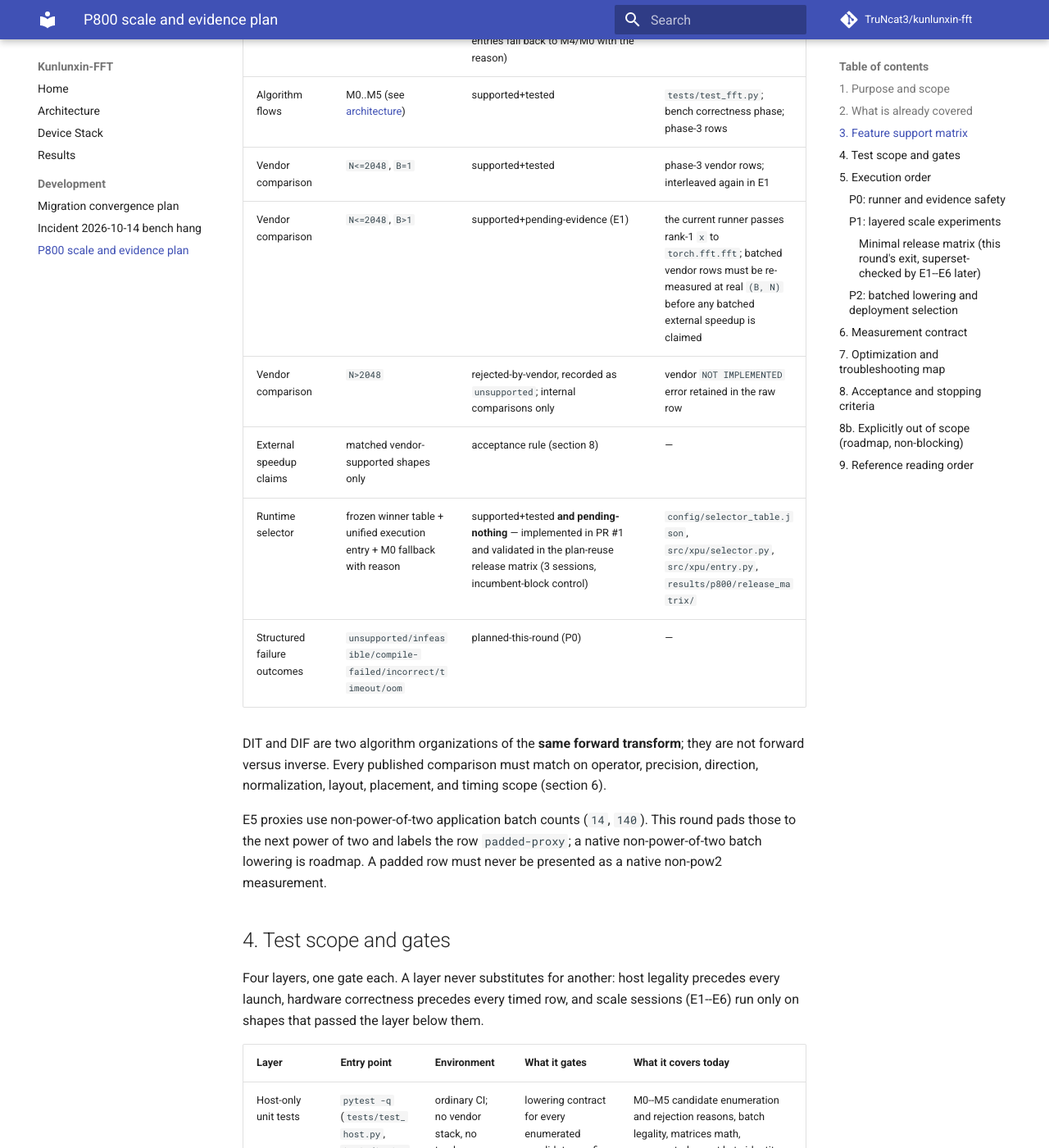
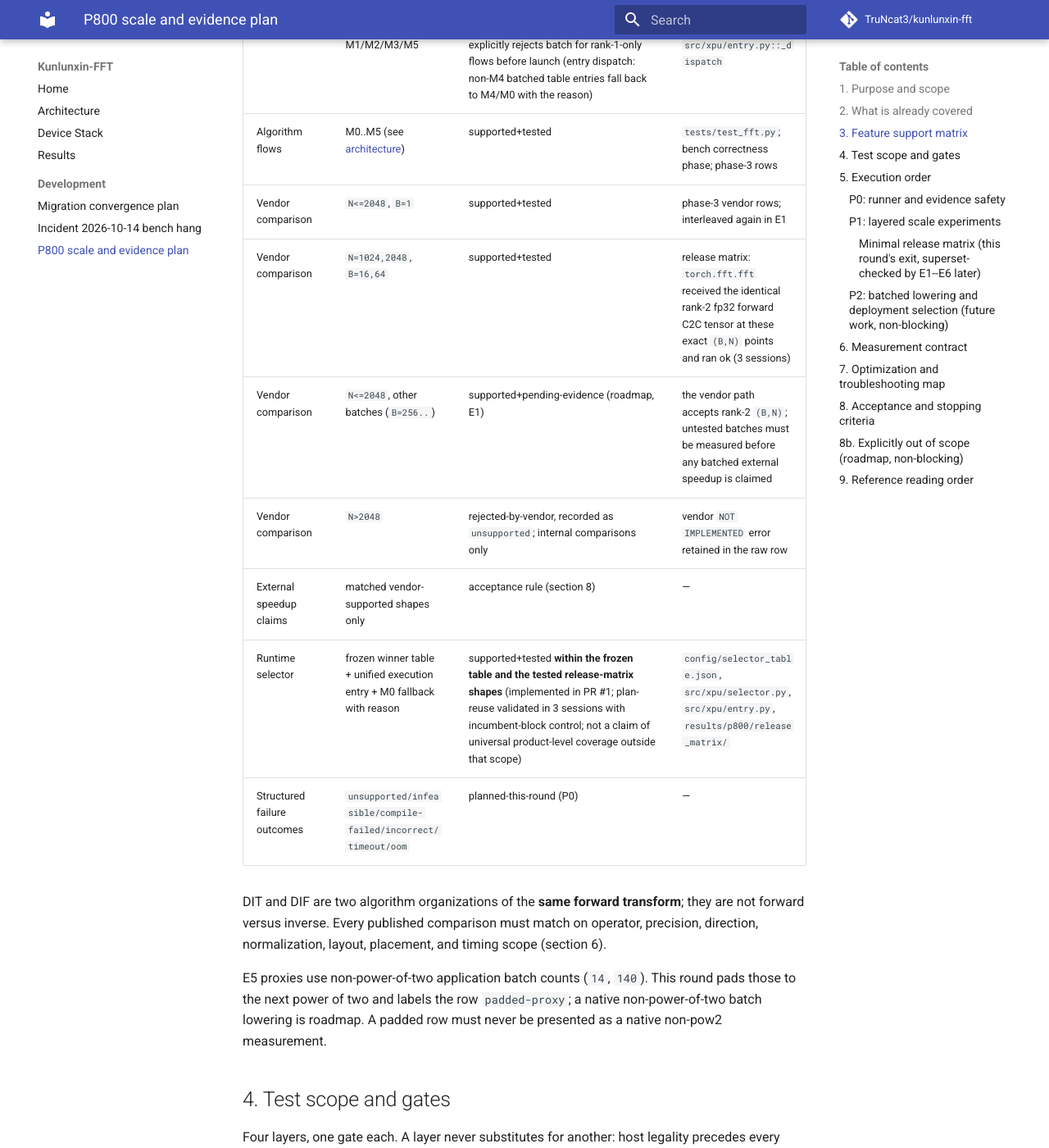
Before and after one commit to TruNcat3/kunlunxin-fft, an MkDocs documentation site: the page built from docs/development/p800-scale-evidence-plan.md, in a window 1280 px wide and 1400 px high, scrolled down 2711 px. Shown: the whole window at 82% size. Built offline with MkDocs 1.6.1 and Material for MkDocs 9.7.7, drawn with Linux system fonts in a browser that asks for light colours; comment, search, counter and statistics services are not loaded; some of the changed text lies outside the part shown.

Commit message:
docs: final consistency pass on the scale evidence plan
Follow-up review items (documentation only):

* §3: batched vendor updated — N=1024/2048 at B=16/64 is now
  supported+tested (the release runner exercised those exact (B,N)
  points); untested batches stay pending/roadmap. The outdated
  rank-1-only note is removed.
* §5 executed matrix: no independent measured-oracle column is claimed
  for the release-matrix sessions (the oracle stays a historical
  search-stage concept, noted inline).
* P2 reframed as future work, non-blocking; the 'repeating M4 is not
  sufficient' bullet is phrased as forward guidance rather than a
  round blocker.
* Level definitions: added implemented-hardware-unverified; the runtime
  selector row is scoped to the frozen table and tested release-matrix
  shapes instead of an open-ended pending-nothing claim.
* Artifacts: report.md -> server_report.md; trailing blank line at EOF
  removed. (Round D superseded marking lives in docs/results.md.)

```diff
--- a/docs/development/p800-scale-evidence-plan.md
+++ b/docs/development/p800-scale-evidence-plan.md
@@ -65,6 +65,7 @@
 |---|---|
 | supported+tested | implemented, correctness-gated in the current suites, and present in the published matrix |
 | supported+pending-evidence | implemented and correctness-gated; scale/session evidence still owed this round (E-group noted) |
+| implemented-hardware-unverified | the code path exists and is host-tested, but no hardware scale/session evidence has been recorded at the stated shapes; do not quote performance for it |
 | planned-this-round | committed by this plan (P0/P1/P2); not implemented yet |
 | roadmap | future rounds; explicitly non-blocking |
 | rejected-before-launch | rejected at the validation/lowering layer with a structured reason; never silently scored |
@@ -84,10 +85,11 @@
 | Batch | batched M1/M2/M3/M5 | roadmap (section 8b); this round explicitly rejects batch for rank-1-only flows before launch (entry dispatch: non-M4 batched table entries fall back to M4/M0 with the reason) | lowering contract; `src/xpu/entry.py::_dispatch` |
 | Algorithm flows | M0..M5 (see [architecture](../architecture.md)) | supported+tested | `tests/test_fft.py`; bench correctness phase; phase-3 rows |
 | Vendor comparison | `N<=2048`, `B=1` | supported+tested | phase-3 vendor rows; interleaved again in E1 |
-| Vendor comparison | `N<=2048`, `B>1` | supported+pending-evidence (E1) | the current runner passes rank-1 `x` to `torch.fft.fft`; batched vendor rows must be re-measured at real `(B, N)` before any batched external speedup is claimed |
+| Vendor comparison | `N=1024,2048`, `B=16,64` | supported+tested | release matrix: `torch.fft.fft` received the identical rank-2 fp32 forward C2C tensor at these exact `(B,N)` points and ran ok (3 sessions) |
+| Vendor comparison | `N<=2048`, other batches (`B=256..`) | supported+pending-evidence (roadmap, E1) | the vendor path accepts rank-2 `(B,N)`; untested batches must be measured before any batched external speedup is claimed |
 | Vendor comparison | `N>2048` | rejected-by-vendor, recorded as `unsupported`; internal comparisons only | vendor `NOT IMPLEMENTED` error retained in the raw row |
 | External speedup claims | matched vendor-supported shapes only | acceptance rule (section 8) | — |
-| Runtime selector | frozen winner table + unified execution entry + M0 fallback with reason | supported+tested **and pending-nothing** — implemented in PR #1 and validated in the plan-reuse release matrix (3 sessions, incumbent-block control) | `config/selector_table.json`, `src/xpu/selector.py`, `src/xpu/entry.py`, `results/p800/release_matrix/` |
+| Runtime selector | frozen winner table + unified execution entry + M0 fallback with reason | supported+tested **within the frozen table and the tested release-matrix shapes** (implemented in PR #1; plan-reuse validated in 3 sessions with incumbent-block control; not a claim of universal product-level coverage outside that scope) | `config/selector_table.json`, `src/xpu/selector.py`, `src/xpu/entry.py`, `results/p800/release_matrix/` |
 | Structured failure outcomes | `unsupported/infeasible/compile-failed/incorrect/timeout/oom` | planned-this-round (P0) | — |
 
 DIT and DIF are two algorithm organizations of the **same forward transform**;
@@ -214,7 +216,7 @@
 
 | Purpose | N | Batch | Compared implementations |
 |---|---:|---|---|
-| Vendor overlap, small/mid | 1024, 2048 | 1, 16, 64 | M0, the frozen selected plan, the measured oracle at the shape, and the real batched vendor — only where `torch.fft.fft` actually succeeds at that `(N, B)` |
+| Vendor overlap, small/mid | 1024, 2048 | 1, 16, 64 | M0, the frozen selected plan, and the real batched vendor — only where `torch.fft.fft` actually succeeds at that `(N, B)`. (No independent measured-oracle column in this session: the oracle remains a historical search-stage concept, not part of the release-matrix comparison.) |
 | Batch trend | 4096 | 1, 16, 64 | batched M0 (M4), frozen selected, one spread/folded ablation |
 | Long transform | 65536 | 1, 4 | M0, frozen selected, one related ablation |
 | Capacity | 1048576 | 1 | correctness + latency/coverage record; existing phase-3/confirm evidence may be reused under the same protocol; excluded from external geometric means |
@@ -254,7 +256,10 @@
 the source of which variant wins where (e.g. spread wins at
 `N=65536, B=16`; folded is kept elsewhere in the current table).
 
-### P2: batched lowering and deployment selection
+### P2: batched lowering and deployment selection (future work, non-blocking)
+
+None of the items below blocks this round's migration instance; they are
+recorded for a later round that re-expands the batch space.
 
 - [ ] Today only the M0-stage flow has a batched lowering (M4 spread/folded);
   M1/M2/M3/M5 accept rank-1 inputs only. **This round explicitly keeps
@@ -262,8 +267,9 @@
   those flows lands here; the entry dispatch rejects rank-1-only flows at
   `B>1` before launch and falls back to M4/M0 with the reason. A later round
   may promote one flow to a batched lowering under the same funnel.
-- [ ] Extend only the promising processing flows to representative batches;
-  repeating the M4/M0 flow at more batches is not sufficient.
+- [ ] Future work: extend the promising processing flows to representative
+  batches — merely repeating the M4/M0 flow at more batch values is not
+  enough to claim broader batch coverage.
 - [ ] Keep flow organization and processing-unit selection as separate fields
   (`flow_realization` vs `processing_unit` in `src/xpu/candidates.py`
   schema v2). Compare cores under the same flow and flows under the same
```
Also changed, not shown: other parts of docs/development/p800-scale-evidence-plan.md (+2 -2 lines).
